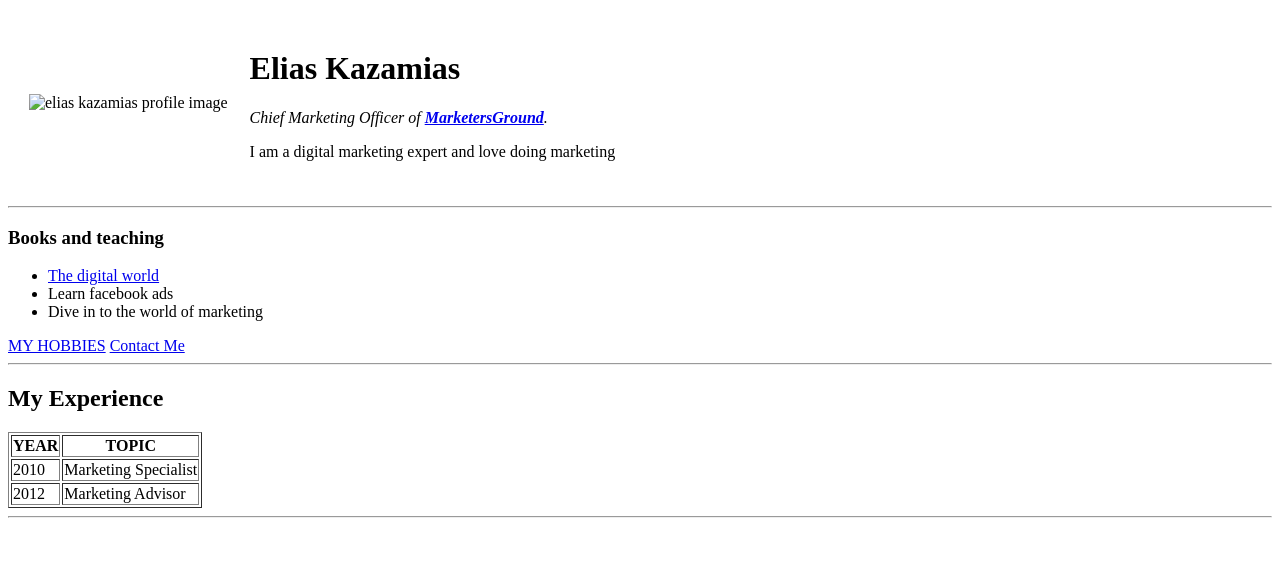
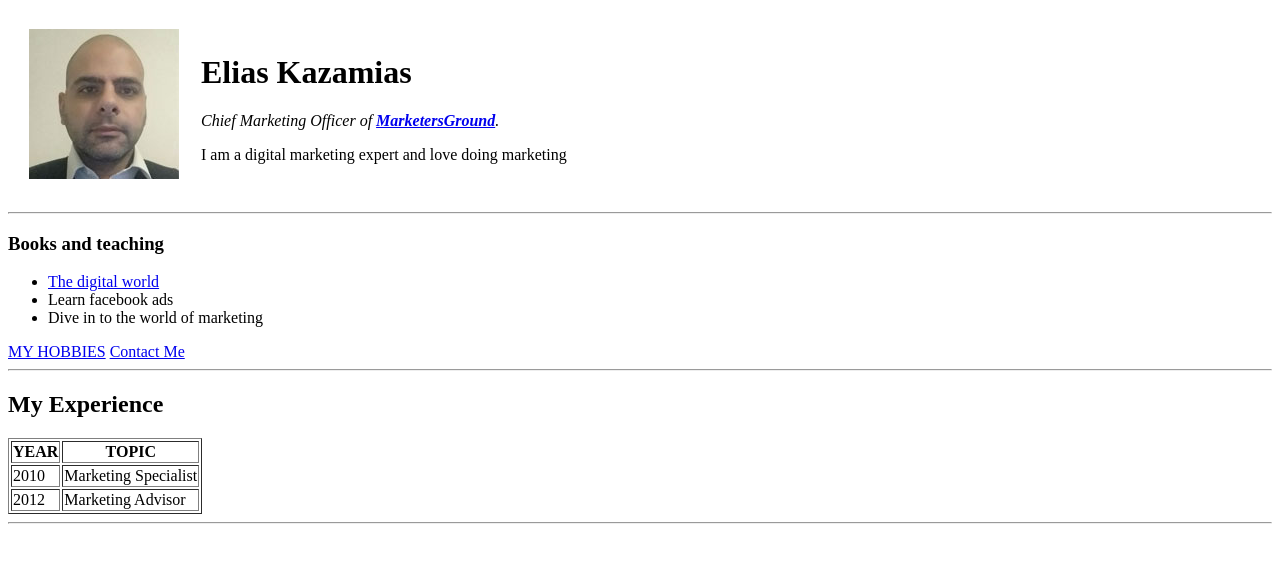
Before and after one commit to Eliaskazamias/cv, a plain HTML site: page index.html in a window 1280 px wide. Drawn offline with Linux system fonts and the light colour scheme.

Commit message:
Update index.html

```diff
--- a/index.html
+++ b/index.html
@@ -9,7 +9,7 @@
 <body>
   <!-- Image with description and cell spacing - via table -->
   <table cellspacing="20">
-    <td><img src="images/Elias.jpg" alt="elias kazamias profile image"></td>
+    <td><img src="Elias.jpg" alt="elias kazamias profile image"></td>
     <td>
       <h1>Elias Kazamias</h1>
       <p><em>Chief Marketing Officer of <strong><a href="https://marketersground.com/">MarketersGround</a></strong>.</em></p>
```
